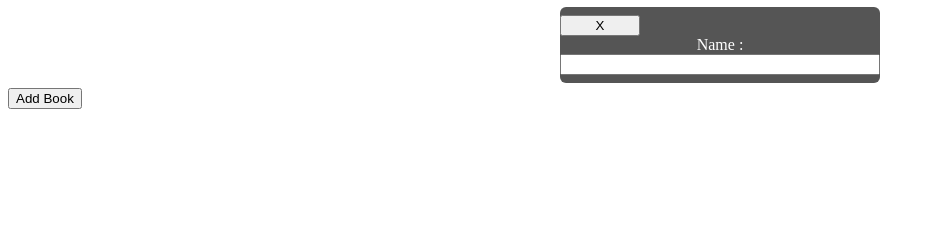
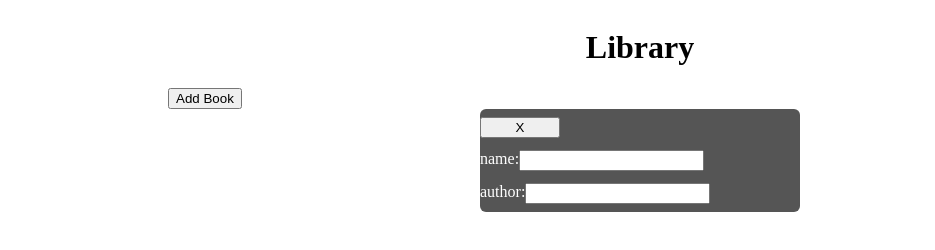
Before and after one commit to 1stub/library, a plain HTML site: page index.html in a window 1280 px wide. Both pictures are taken after a click on the button "Add Book". Shown: the whole page, without its empty margins (0-935 px from the left). Drawn offline with Linux system fonts and the light colour scheme.

Commit message:
added new lables (on vim :sunglasses:)

```diff
--- a/js/library.js
+++ b/js/library.js
@@ -29,16 +29,21 @@ close.onclick = () => {
     count = 0;
 };
 
-function populatePopup(){
+function populatePopup(name,author){
     closePopup();
+    name="name";
+    author="author";
+    createLable(name);
+    createLable(author);
+}
+function createLable(lable){
     const nameLable = document.createElement('lable');
-    nameLable.for = "name";
-    nameLable.textContent="Name :";
-    const name = document.createElement('input');
-    name.classList.add('name');
-    name.id = "name";
-    popup.append(nameLable)
-    popup.appendChild(name);
+    nameLable.for = lable;
+    nameLable.textContent = `${lable}: `;
+    const elem = document.createElement('input');
+    elem.id=lable;
+    popup.append(nameLable);
+    nameLable.appendChild(elem);
 }
 
 function removeAllChildNodes(parent) {
--- a/styles/style.css
+++ b/styles/style.css
@@ -1,5 +1,9 @@
 :root{
     color-scheme: light dark;
+}
+html{
+    width: 75vw;
+    margin: auto;
 }
 .header{
     display: flex;
@@ -9,9 +13,11 @@
 .addBook{
     position: relative;
     cursor: pointer;
+    gap: 12px;
 }
 .addBook .popupText {
     display: flex;
+    margin: auto;
     flex-direction: column;
     visibility: hidden;
     width: 25vw;
@@ -20,11 +26,9 @@
     text-align: center;
     border-radius: 6px;
     padding: 8px 0;
-    position: absolute;
-    z-index: 1;
-    bottom: 125%;
-    left: 50%;
-    margin-left: -80px;
+}
+#myPopup{
+    gap: 12px;
 }
 .popup .popuptext::after {
     content: "";
@@ -41,6 +45,10 @@
     -webkit-animation: fadeIn 0.25s;
     animation: fadeIn 0.25s
 }
+lable{
+    display:flex;
+    flex-direction:row;
+}
 #close{
     width:25%;
 }
```
Also changed, not shown: index.html (line endings or trailing spaces).
